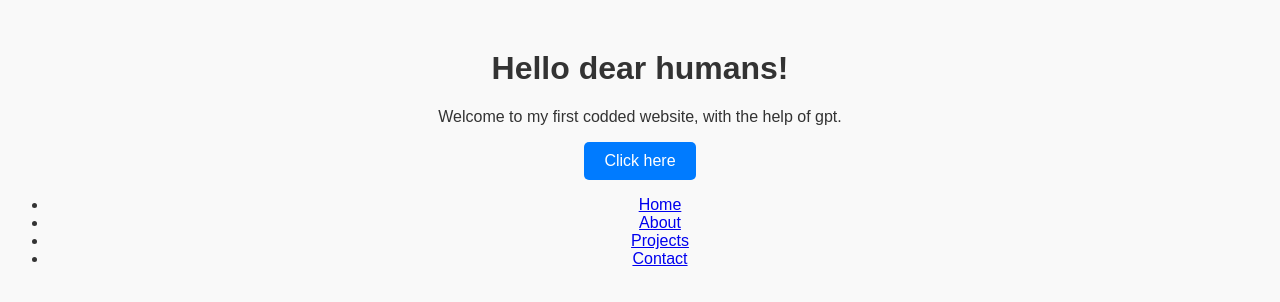
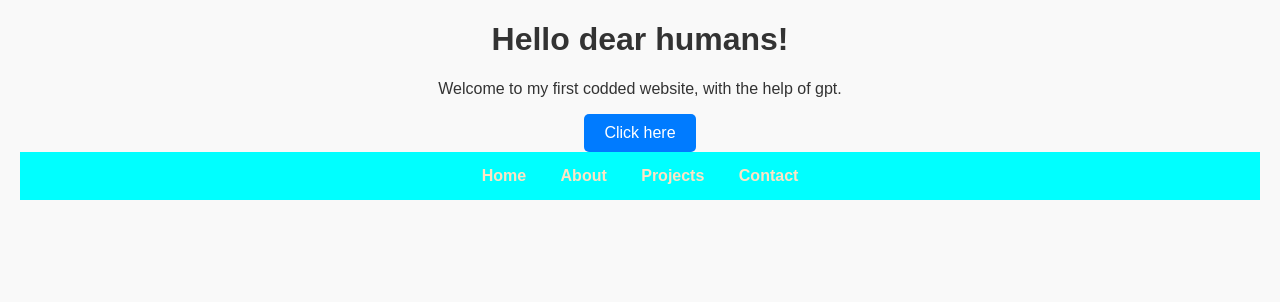
Before and after one commit to Angelina-188/Angelina-188.github.io, a plain HTML site: page index.html in a window 1280 px wide. Drawn offline with Linux system fonts and the light colour scheme.

Commit message:
Update style.css

```diff
--- a/style.css
+++ b/style.css
@@ -3,7 +3,8 @@ body {
     background-color: #f9f9f9;
     color:#333;
     text-align: center;
-    margin-top: 50px;
+    margin: 0;
+    padding: 0 20px;
   }
 
   button {
@@ -19,4 +20,27 @@ body {
   button:hover {
     background-color: #0056b3;
   }
+  nav {
+    background-color:aqua;
+    padding: 15px;
+    text-align: center;
+    ;
+  }
+  nav ul {
+    list-style-type:square;
+    margin:0;
+    padding:0;
+  }
+  nav ul li {
+    display:inline-block;
+    margin: 0 15px;
+  }
+  nav ul li a {
+    color:bisque;
+    text-decoration:dashed;
+    font-weight: bold;
+  }
+  nav ul li a:hover {
+    text-decoration: underline;
+  }
 }
```
